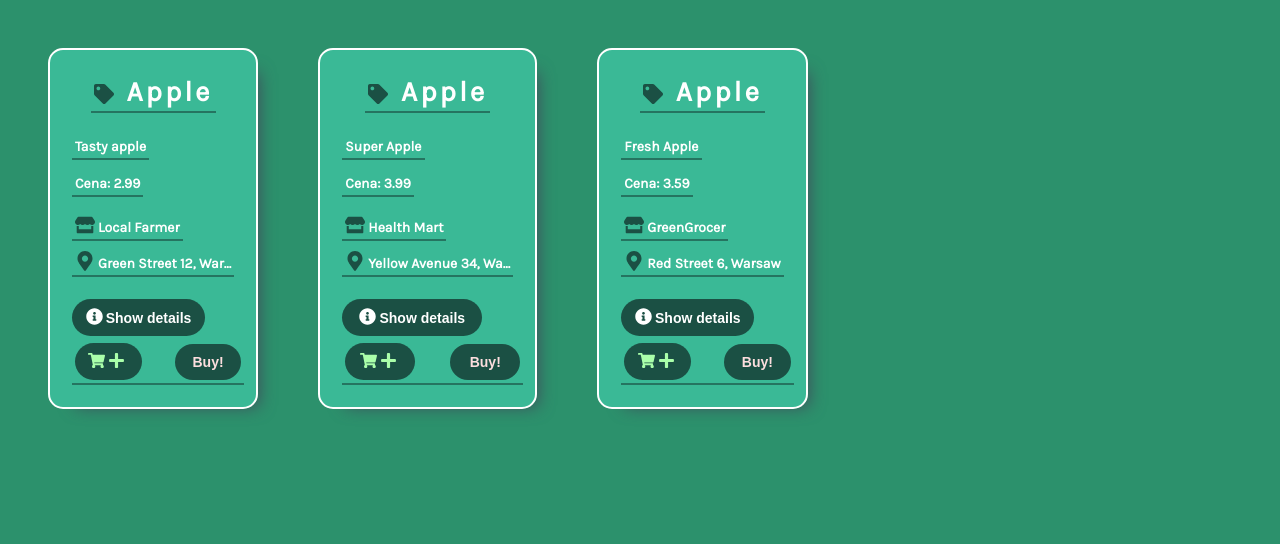
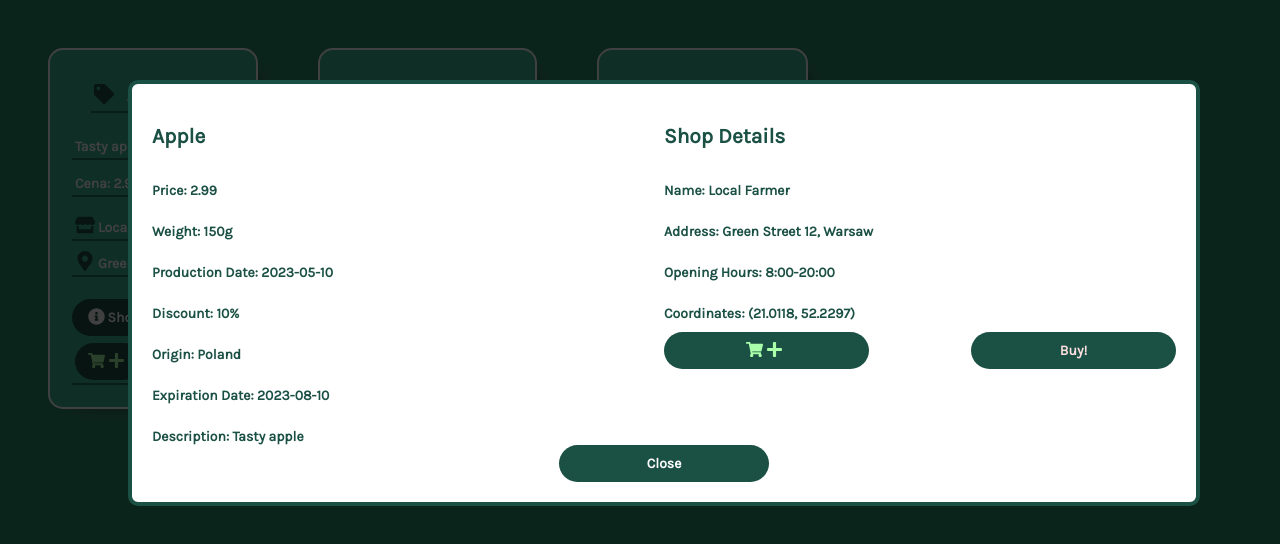
Before and after one commit to krzyswys/Localivores, a React (Create React App) app in the folder client/: page / in a window 1280 px wide. Both pictures are taken after a click on the element 153 px from the left and 228 px from the top of the page. Shown: the top 544 px of the page. Built offline with nearby package versions, Linux system fonts and the light colour scheme.

Commit message:
feat: add ProductModal for detailed product information
Added a new ProductModal component which displays detailed information about a product. The initial design and styling for the component have also been implemented.

```diff
--- a/client/public/index.html
+++ b/client/public/index.html
@@ -28,6 +28,8 @@
   </head>
   <body>
     <noscript>You need to enable JavaScript to run this app.</noscript>
+    <div id="backdrop-root"></div>
+    <div id="overlay-root"></div>
     <div id="root"></div>
     <!--
       This HTML file is a template.
--- a/client/src/UI/Button/Button.module.css
+++ b/client/src/UI/Button/Button.module.css
@@ -18,7 +18,7 @@
   .button:hover, .button:focus {
     background-color: #fff;
     color: var(--common-bg-color);
-    outline: none;
+    outline:2px solid var(--common-bg-color);
   }
 
   .button:active {
--- a/client/src/components/AfterSearch/ProductCard.js
+++ b/client/src/components/AfterSearch/ProductCard.js
@@ -2,9 +2,20 @@ import React from 'react';
 import classes from './AfterSearch.module.css';
 import { FaTag, FaStore, FaMapMarkerAlt, FaInfoCircle, FaShoppingCart, FaPlus } from 'react-icons/fa';
 import Button from '../../UI/Button/Button'
+import ProductModal from './ProductModal';
 const MAX_LENGTH = 20;
 
 const ProductCard = ({ product }) => {
+    const [showModal, setShowModal] = React.useState(false);
+
+    const openModal = () => {
+        setShowModal(true);
+    };
+
+    const closeModal = () => {
+        setShowModal(false);
+    };
+
     const formatString = (str) => {
         if (str.length > MAX_LENGTH) {
             return str.slice(0, MAX_LENGTH) + "...";
@@ -13,19 +24,21 @@ const ProductCard = ({ product }) => {
     };
 
     return (
-        <div className={classes.productCard}>
+        <React.Fragment>
+        {showModal &&<ProductModal onClose={closeModal} data={product} />}
+        <div className={classes.productCard} onClick={openModal}>
             <h2 className={classes.productTitle}><FaTag className={classes.icon} /> {formatString(product.product_name)}</h2>
             <p className={classes.productDescription}>{formatString(product.product_description)}</p>
             <p className={classes.productPrice}>Cena: {product.product_price}</p>
             <p className={classes.shopName}><FaStore className={classes.icon} />{formatString(product.shop_name)}</p>
             <p className={classes.shopAddress}><FaMapMarkerAlt className={classes.icon} />{formatString(product.shop_address)}</p>
-            <Button className={classes.detailButton}><FaInfoCircle className={classes['button-icon']} />Show details</Button>
+            <Button className={classes.detailButton} onClick={openModal}><FaInfoCircle className={classes['button-icon']} />Show details</Button>
             <div className={classes.buttonContainer}>
-
                 <Button className={classes.cartButton}><FaShoppingCart className={classes['button-icon']} /><FaPlus className={classes['button-icon']} /></Button>
                 <Button className={classes.buyButton}>Buy!</Button>
             </div>
         </div>
+       </React.Fragment>
     );
 };
 
--- a/client/src/components/AfterSearch/ProductModal.js
+++ b/client/src/components/AfterSearch/ProductModal.js
@@ -0,0 +1,64 @@
+import React from 'react';
+import ReactDOM from 'react-dom';
+import Button from '../../UI/Button/Button'
+import classes from './ProductModal.module.css';
+import classes2 from './AfterSearch.module.css';
+import { FaShoppingCart, FaPlus } from 'react-icons/fa';
+const Backdrop = props => {
+  return <div className={classes.backdrop} onClick={props.onClose} />;
+}
+
+const ModalOverlay = (props) => {
+   const product = props.data;
+
+
+   const onCloseHandler = () => {
+    props.onClose(true);
+    }
+
+   return (
+    <div className={classes.modal}>
+
+      <div className={classes.row}>
+        <div className={classes.column}>
+        <h2>{product.product_name}</h2>
+                <p>Price: {product.product_price}</p>
+                <p>Weight: {product.product_weight}</p>
+                <p>Production Date: {product.production_date}</p>
+                <p>Discount: {product.product_discount}</p>
+                <p>Origin: {product.product_origin}</p>
+                <p>Expiration Date: {product.product_expiration_date}</p>
+        </div>
+        <div className={classes.column}>
+                <h2>Shop Details</h2>
+                <p>Name: {product.shop_name}</p>
+                <p>Address: {product.shop_address}</p>
+                <p>Opening Hours: {product.shop_opening_hours}</p>
+                <p>Coordinates: ({product.shop_longitude}, {product.shop_latitude})</p>
+                <div className={classes2.buttonContainer}>
+                    <Button className={classes2.cartButton}><FaShoppingCart className={classes2['button-icon']} /><FaPlus className={classes2['button-icon']} /></Button>
+                    <Button className={classes2.buyButton}>Buy!</Button>
+                 </div>
+        </div>
+      </div>
+      <div className={classes.row}>
+            <div className={classes.column}>
+                <p>Description: {product.product_description}</p>
+                <Button className={classes.button} onClick={onCloseHandler}>Close</Button>
+            </div>
+        </div>
+    </div>
+  );
+}
+
+const ErrorModal = (props) => {
+ // console.log(props.data);
+    return (
+    <React.Fragment>
+      {ReactDOM.createPortal(<Backdrop onClose={props.onClose} />, document.getElementById('backdrop-root'))}
+      {ReactDOM.createPortal(<ModalOverlay  data={props.data} onClose={props.onClose} />, document.getElementById('overlay-root'))}
+    </React.Fragment>
+  );
+};
+
+export default ErrorModal;
--- /dev/null
+++ b/client/src/components/AfterSearch/ProductModal.module.css
@@ -0,0 +1,113 @@
+*{
+  font-family: 'Karla', 'sans-serif';
+}
+
+.backdrop {
+    position: fixed;
+    top: 0;
+    left: 0;
+    width: 100%;
+    height: 100vh;
+    z-index: 10;
+    background: rgba(0, 0, 0, 0.75);
+  }
+
+  .modal {
+    position: fixed;
+    top: 10vh;
+    left: 10%;
+    width: 80%;
+    z-index: 100;
+    max-height: 400px;
+    overflow-y: scroll;
+    scrollbar-width: thin;
+    scrollbar-color: var(--common-bg-color) var(--common-text-color);
+    background-color: white;
+    color: black;
+    border-radius: 10px;
+    border:4px solid var(--common-bg-color);
+    padding: 20px;
+    margin: 0 auto;
+    transition: var(--common-transition);
+    font-size: var(--common-font-size);
+    color: var(--common-text-color);
+    font-weight: var(--common-font-weight);
+    animation: fadeIn 0.5s ease-out forwards;
+}
+
+.modal.fadeOut {
+  animation: fadeOut 0.5s ease-in forwards;
+}
+
+.modal h2, .modal h3 {
+    color: var(--common-bg-color);
+    margin: var(--common-margin) 0;
+}
+
+.modal p {
+    margin-bottom: 10px;
+    color: var(--common-bg-color);
+}
+
+.row {
+    display: flex;
+    flex-direction: row;
+    justify-content: space-between;
+}
+
+.column {
+    display: flex;
+    flex-direction: column;
+    flex-basis: 100%;
+    flex: 1;
+}
+
+.modal::-webkit-scrollbar {
+  width: 10px;
+}
+
+.modal::-webkit-scrollbar-track {
+  background: var(--common-text-color);
+}
+
+.modal::-webkit-scrollbar-thumb {
+  background-color: var(--common-bg-color);
+  border-radius: 20px;
+  border: 3px solid var(--common-text-color);
+}
+
+.button{
+  width: 15em;
+  margin:0 auto;
+  margin-top:-10px;
+}
+
+
+@keyframes fadeIn {
+  0% {
+    opacity: 0;
+    transform: translateY(-30px);
+  }
+  100% {
+    opacity: 1;
+    transform: translateY(0);
+  }
+}
+
+@keyframes fadeOut {
+  0% {
+    opacity: 1;
+    transform: translateY(0);
+  }
+  100% {
+    opacity: 0;
+    transform: translateY(-30px);
+  }
+}
+
+@media (max-width: 768px) {
+    .row{
+      flex-direction:column;
+      align-items: center;
+    }
+}
```
Also changed, not shown: client/src/components/AfterSearch/ProductModal.modules.css (deleted).
